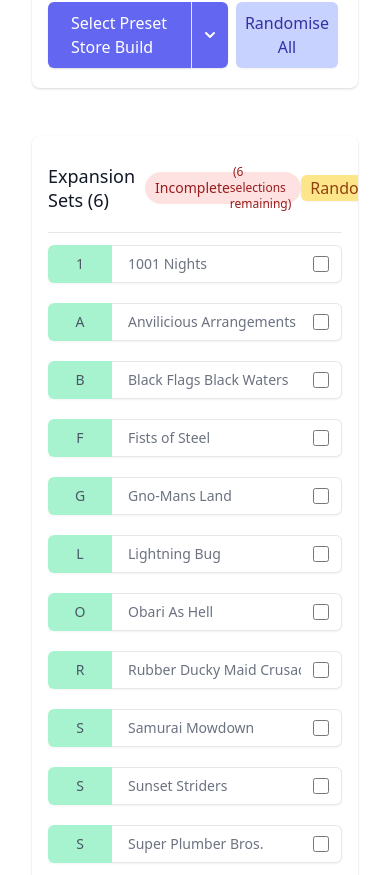
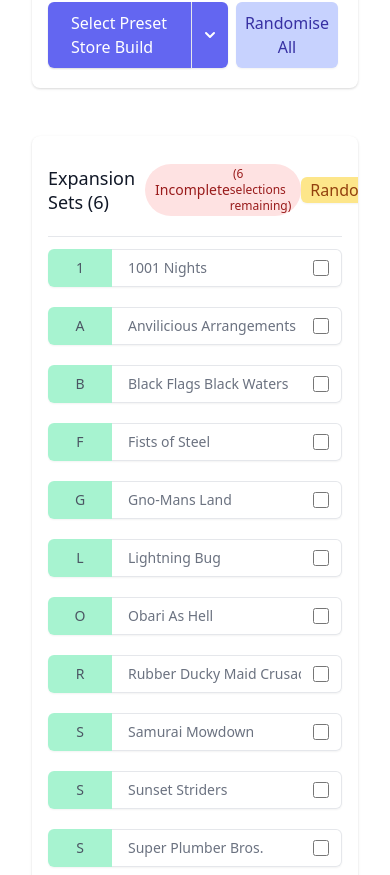
Before and after one commit to arranf/millennium-blades, a Svelte app: page / in a window 390 px wide. Shown: the part 1089-1964 px from the top of the page. Built offline with nearby package versions, Linux system fonts and the light colour scheme.

Commit message:
fix: mobile text overrunning

```diff
--- a/src/components/SetSelect.svelte
+++ b/src/components/SetSelect.svelte
@@ -60,7 +60,7 @@
         </h4>
         {#if selectedPacks.length < limit}
           <div
-            class="inline-flex items-center max-h-8 lg:max-h-16 px-2.5 py-0.5 rounded-full text-sm font-medium bg-red-100 text-red-800 ml-2.5"
+            class="inline-flex items-center lg:max-h-16 px-2.5 py-0.5 rounded-full text-sm font-medium bg-red-100 text-red-800 ml-2.5"
           >
             Incomplete
             <span class="text-xs">
```
